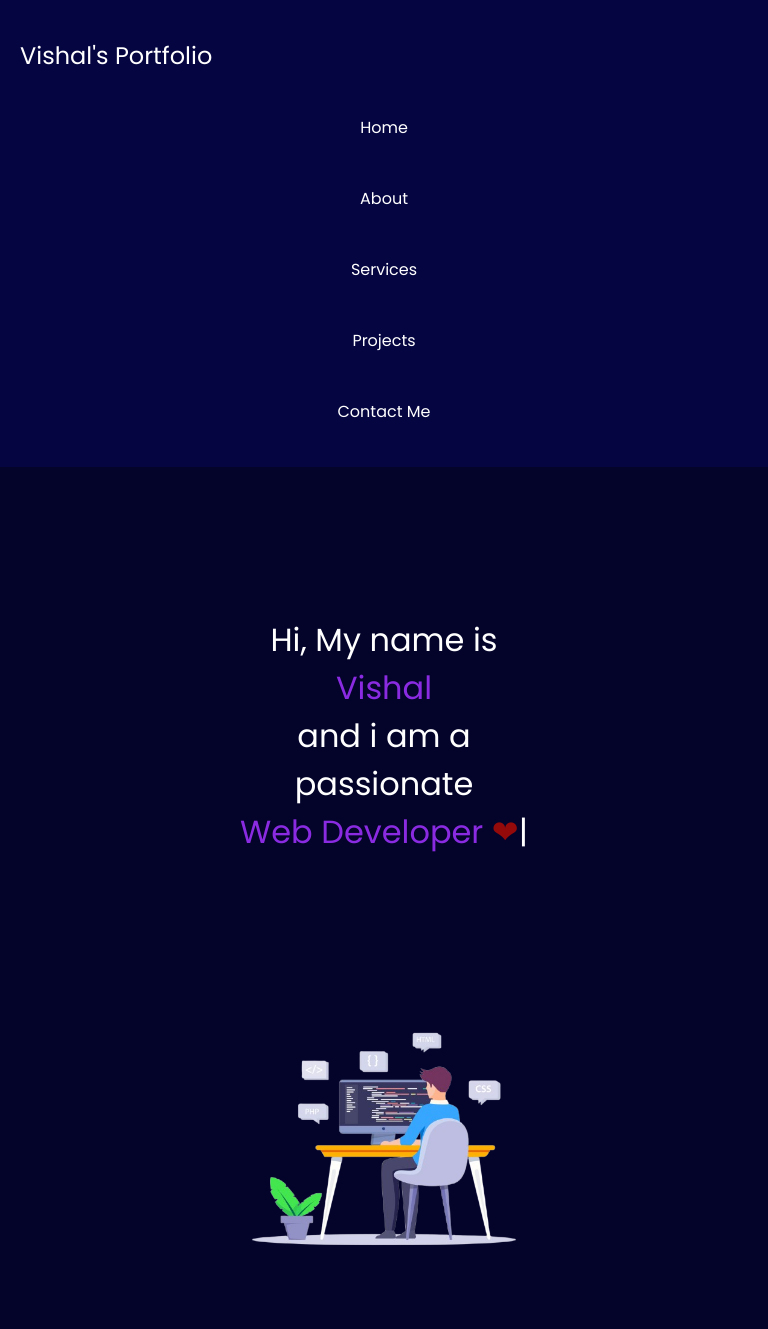
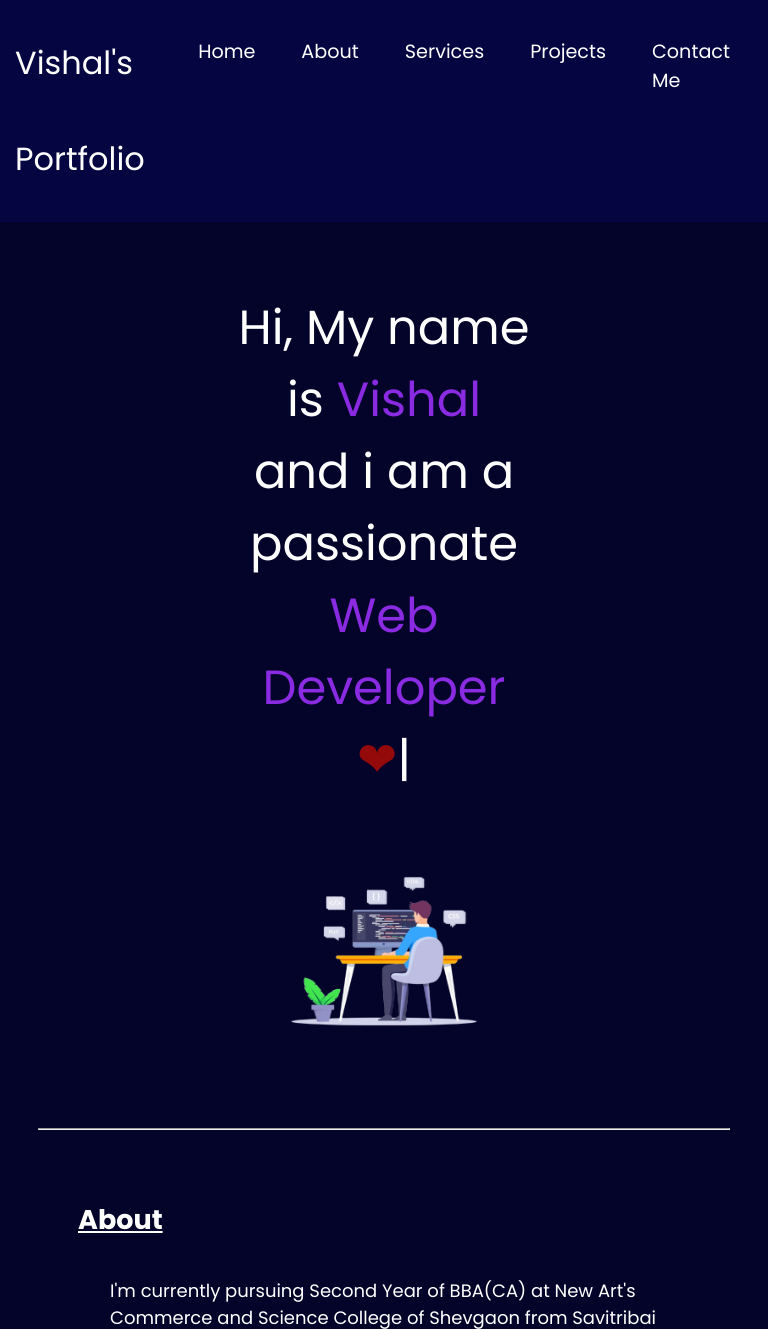
Before and after one commit to vishalauti17/Portfolio, a plain HTML site: page index.html in a window 768 px wide. Shown: the top 1329 px of the page. Drawn offline with nearby package versions, Linux system fonts and the light colour scheme.

Commit message:
change css 2408 x 1080px

```diff
--- a/style.css
+++ b/style.css
@@ -47,7 +47,7 @@ body {
     display: flex;
     justify-content: space-around;
     margin: 50px -60px ;
-    /*align-items: centre;*/
+    /align-items: centre;/
    }
 
    .firstsection > Div {
@@ -82,6 +82,50 @@ body {
     color: rgb(34, 18, 79);
     margin: 47px 106px;
    }
+
+
+ /* Responsive CSS for 2408 × 1080 px screens */
+@media screen and (max-width: 2408px) {
+    body {
+        font-size: 18px;
+        line-height: 1.5;
+    }
+
+    nav {
+        padding: 15px;
+        height: auto;
+    }
+
+    .left {
+        font-size: 2rem;
+    }
+
+    .rightsection img {
+        width: 70%;
+        max-width: 600px;
+    }
+
+    .firstsection {
+        display: flex;
+        flex-direction: column;
+        align-items: center;
+        text-align: center;
+    }
+
+    .leftsection {
+        font-size: 3rem;
+        margin: 20px 0;
+    }
+
+    nav ul li a {
+        font-size: 1.2rem;
+    }
+
+    .hr1 {
+        width: 90%;
+        margin: 30px auto;
+    }
+}
 
    .heading{
     text-decoration: underline;
@@ -149,32 +193,6 @@ body {
     margin: 34px 0px 15px 0;
   }
 
-  /* footer nav div{
-    justify-content: left;
-  }
-
-  .contact_head{
-    text-decoration: underline;
-    margin: 0px 0px 9px 230px;
-  }
-
-  .contact {
-    display: flex;
-    justify-content: space-around;
-  }
-
-  .foot_left {
-    margin: 5px -101px;
-  } */
-
-  /* .foot_right {
-    background-color: red;
-    padding: 2% 331px;
-    margin: -34px 207px 0px 0px;
-    flex-direction: column;
-  } */
-
-/* Contact Section */
 .contact-form {
   text-align: center;
   padding: 20px;
@@ -216,80 +234,3 @@ body {
   margin-top: 10px;
   font-size: 14px;
 }
-
-/* Default styles will be for large screens (above 1200px) */
-
-/* For screens between 3200px and 1200px */
-@media screen and (max-width: 3200px) and (min-width: 1200px) {
-  .firstsection {
-    justify-content: space-evenly;
-  }
-
-  .rightsection img {
-    width: 600px; /* Large size */
-  }
-}
-
-/* For laptops and standard desktops (between 1200px and 992px) */
-@media screen and (max-width: 1200px) and (min-width: 992px) {
-  .firstsection {
-    flex-direction: row;
-  }
-
-  .leftsection, .rightsection {
-    width: 48%;
-  }
-
-  .rightsection img {
-    width: 500px;
-  }
-}
-
-/* For tablets (between 992px and 768px) */
-@media screen and (max-width: 992px) and (min-width: 768px) {
-  nav ul {
-    flex-direction: column;
-    text-align: center;
-  }
-
-  .firstsection {
-    flex-direction: column;
-    align-items: center;
-    text-align: center;
-  }
-
-  .rightsection img {
-    width: 450px;
-  }
-}
-
-/* For mobile screens (between 768px and 480px) */
-@media screen and (max-width: 768px) and (min-width: 480px) {
-  nav {
-    flex-direction: column;
-    height: auto;
-    padding: 20px;
-  }
-
-  .leftsection {
-    font-size: 2rem;
-  }
-
-  .rightsection img {
-    width: 100%; /* Make it fit the screen */
-  }
-
-  .section3 {
-    flex-direction: column;
-    align-items: center;
-  }
-
-  .section3 div {
-    width: 90%;
-    margin: 20px 0;
-  }
-
-  .contact-form p {
-    font-size: 16px;
-  }
-}
```
